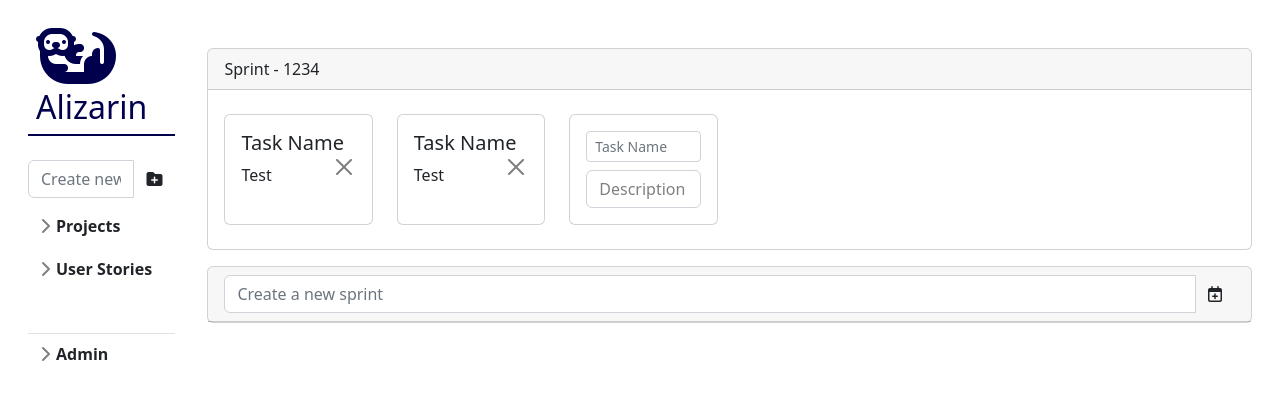
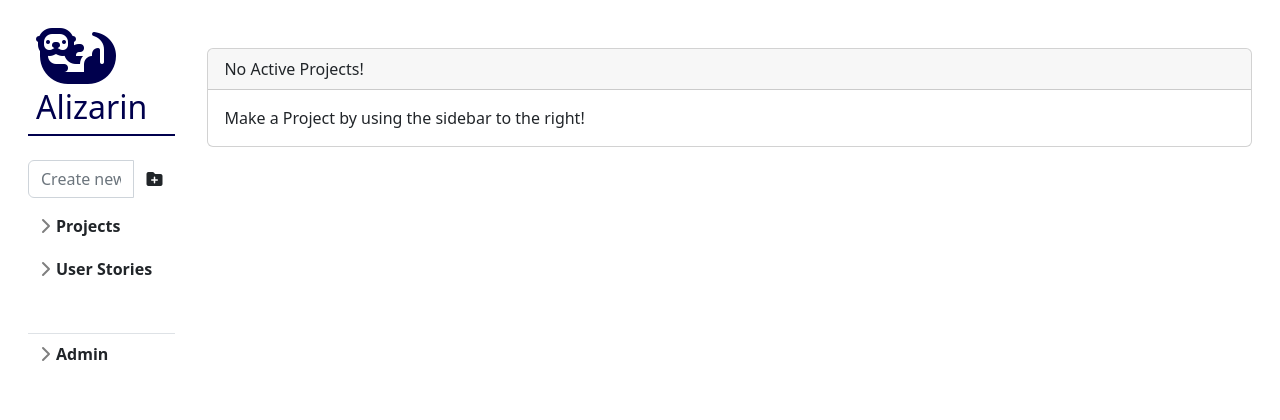
Before and after one commit to jsasser4/Alizarin, a Flask app: page /project in a window 1280 px wide. Shown: the top 420 px of the page. Run offline with Flask 3, Linux system fonts and the light colour scheme; a user stored in the database is signed in; some libraries are stand-ins or nearby versions.

Commit message:
No projects fix

```diff
--- a/app.py
+++ b/app.py
@@ -25,7 +25,7 @@ with app.app_context():
 @app.route('/index')
 def index():
     if session.get('user'):
-        return redirect(url_for('projects'))
+        return redirect(url_for('project'))
     else:
         return redirect(url_for('login'))
 
@@ -38,7 +38,7 @@ def login():
         if checkpw(request.form['password'].encode('utf-8'), the_user.password_hash):
             session['user'] = the_user.first_name
             session['user_id'] = the_user.user_id
-            return redirect(url_for('projects'))
+            return redirect(url_for('project'))
         login_form.password.errors = ["Incorrect username or password."]
         return render_template("app/login.html", form=login_form)
     else:
@@ -48,7 +48,6 @@ def login():
 @app.route('/project/<project_id>', methods=['POST', 'GET'])
 def project(project_id=None):
     user = db.session.query(User).filter_by(user_id=session.get('user_id')).one()
-
     active_project = None
     if project_id is not None:
         active_project = db.session.query(Project).filter_by(project_id=project_id).one()
@@ -58,12 +57,12 @@ def project(project_id=None):
     project_form = ProjectForm()
     sprint_form = SprintForm()
     task_form = TaskForm()
-    return render_template("app/projects.html",
+    return render_template("app/project.html",
                            project_form=project_form,
                            sprint_form=sprint_form,
                            task_form=task_form,
                            projects=user.projects,
-                           active_projects=active_project)
+                           active_project=active_project)
 
 
 @app.route('/project/add', methods=['POST', 'GET'])
@@ -76,8 +75,8 @@ def project_add():
 
         db.session.add(new_project)
         db.session.commit()
-        return redirect(url_for('projects'))
-    return redirect(url_for('projects'))
+        return redirect(url_for('project'))
+    return redirect(url_for('project'))
 
 
 @app.route('/sprint/add/<project_id>', methods=['POST', 'GET'])
@@ -88,8 +87,8 @@ def sprint_add(project_id: int):
         sprint: Sprint = Sprint(name=sprint_form.name, project=project)
         db.session.add(sprint)
         db.session.commit()
-        return redirect(url_for('projects'))
-    return redirect(url_for('projects'))
+        return redirect(url_for('project'))
+    return redirect(url_for('project'))
 
 @app.route('/task/add/<project_id>/<sprint_id>', methods=['POST', 'GET'])
 def task_add(project_id, sprint_id):
@@ -100,8 +99,8 @@ def task_add(project_id, sprint_id):
         task = Task(name=task_form.name, description=task_form.description, project=project, sprint=sprint)
         db.session.add(task)
         db.session.commit()
-        return redirect(url_for('projects'))
-    return redirect(url_for('projects'))
+        return redirect(url_for('project'))
+    return redirect(url_for('project'))
 
 
 @app.route('/register', methods=['POST', 'GET'])
@@ -120,7 +119,7 @@ def register():
         db.session.commit()
         session['user'] = first_name
         session['user_id'] = new_user.user_id
-        return redirect(url_for('projects'))
+        return redirect(url_for('project'))
     return render_template('app/register.html', form=form)
 
 
--- a/templates/app/projects.html
+++ b/templates/app/project.html
@@ -13,6 +13,7 @@
 {% block header %}Dashboard{% endblock %}
 
 {% block content %}
+    {% if active_project is not none %}
     <div class="card m-3">
         <div class="card-header">
             Sprint - 1234
@@ -74,4 +75,14 @@
             </form>
         </div>
     </div>
+    {% else %}
+    <div class="card m-3">
+        <div class="card-header">No Active Projects!</div>
+        <div class="card-body">
+            <p class="card-text">
+                Make a Project by using the sidebar to the right!
+            </p>
+        </div>
+    </div>
+    {% endif %}
 {% endblock %}
```
Also changed, not shown: instance/flask_note_app.db, src/model/project.py (line endings or trailing spaces), src/model/user.py (line endings or trailing spaces).
